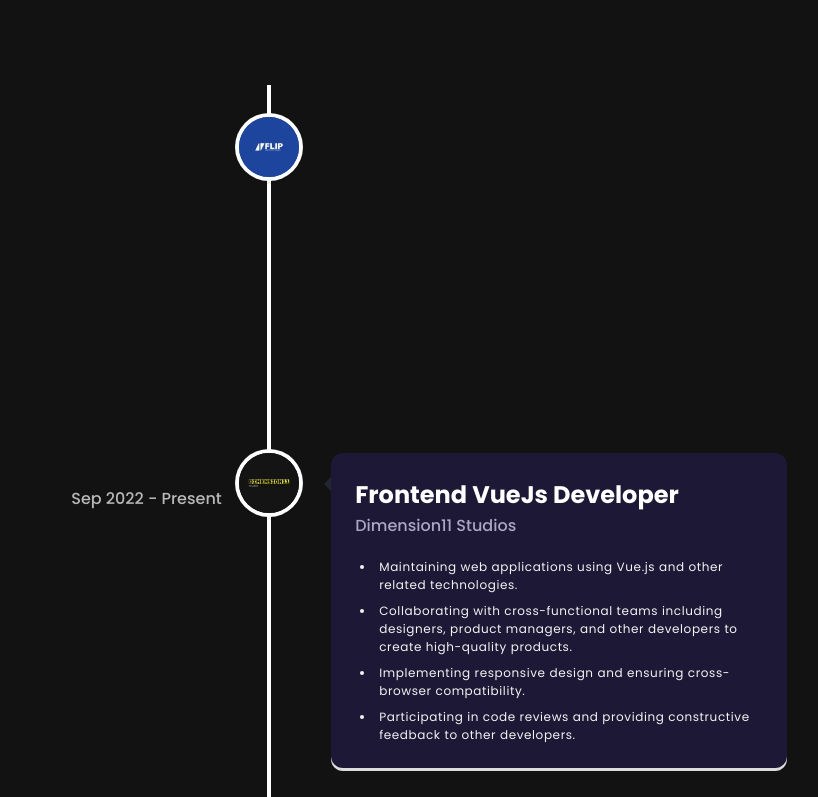
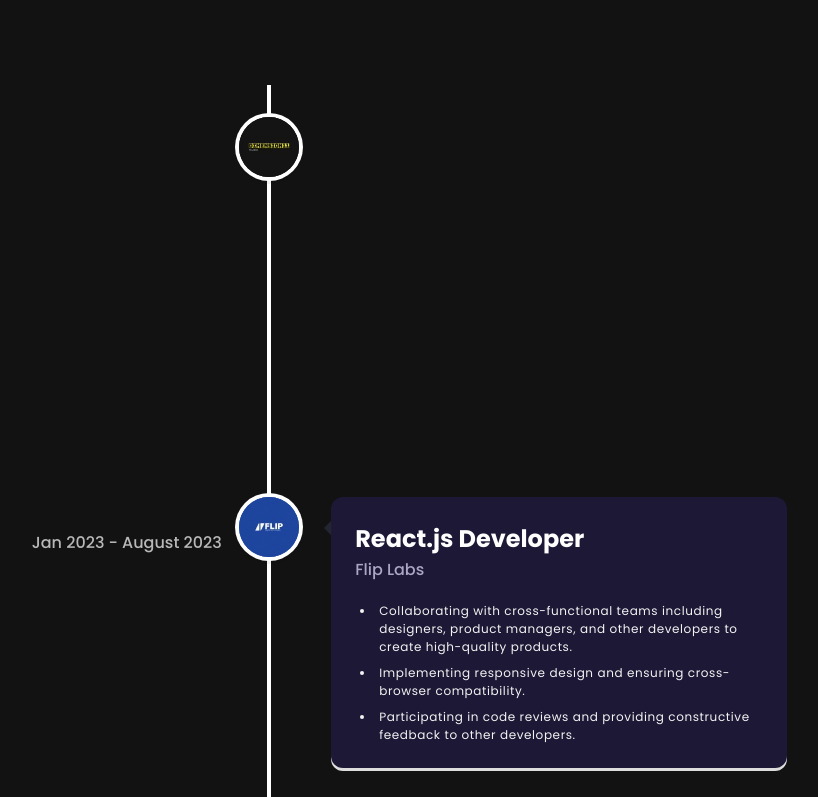
Before and after one commit to Dr-HaEgHo/Awogbuyi-timothy, a React (Vite) app: page /about in a window 1280 px wide. Shown: the part 903-1700 px from the top of the page, without its empty margins (371-1189 px from the left). Built offline with nearby package versions, Linux system fonts and the light colour scheme.

Commit message:
fixed experiences

```diff
--- a/src/assets/index.js
+++ b/src/assets/index.js
@@ -32,6 +32,7 @@
 
 import stars from './stars.svg'
 import grid from './grid.png'
+import next from './tech/nextJs.svg'
 
 import JAM from './JAM.png'
 import Flip from './flip.jpeg'
@@ -99,5 +100,6 @@
   astro,
   metaforeign,
   oldfolio,
-  astrolanding1
+  astrolanding1,
+  next
 };
--- a/src/constants/index.js
+++ b/src/constants/index.js
@@ -28,6 +28,7 @@
   JAM,
   bivest,
   astro,
+  next,
   astrolanding1,
   oldfoliothumb,
   oldfolio,
@@ -120,13 +121,13 @@
     name: "Node JS",
     icon: nodejs,
   },
-  // {
-  //   name: "MongoDB",
-  //   icon: mongodb,
-  // },
+  {
+    name: "Next JS",
+    icon: mongodb,
+  },
   {
     name: "Three JS",
-    icon: threejs,
+    icon: next,
   },
   {
     name: "git",
@@ -144,18 +145,6 @@
 
 const experiences = [
   {
-    title: "React.js Developer",
-    company_name: "Flip Labs",
-    icon: Flip,
-    iconBg: "#1e469e",
-    date: "March 2020 - April 2021",
-    points: [
-      "Collaborating with cross-functional teams including designers, product managers, and other developers to create high-quality products.",
-      "Implementing responsive design and ensuring cross-browser compatibility.",
-      "Participating in code reviews and providing constructive feedback to other developers.",
-    ],
-  },
-  {
     title: "Frontend VueJs Developer",
     company_name: "Dimension11 Studios",
     icon: dimension11,
@@ -163,6 +152,18 @@
     date: "Sep 2022 - Present",
     points: [
       "Maintaining web applications using Vue.js and other related technologies.",
+      "Collaborating with cross-functional teams including designers, product managers, and other developers to create high-quality products.",
+      "Implementing responsive design and ensuring cross-browser compatibility.",
+      "Participating in code reviews and providing constructive feedback to other developers.",
+    ],
+  },
+  {
+    title: "React.js Developer",
+    company_name: "Flip Labs",
+    icon: Flip,
+    iconBg: "#1e469e",
+    date: "Jan 2023 - August 2023",
+    points: [
       "Collaborating with cross-functional teams including designers, product managers, and other developers to create high-quality products.",
       "Implementing responsive design and ensuring cross-browser compatibility.",
       "Participating in code reviews and providing constructive feedback to other developers.",
@@ -247,7 +248,19 @@
         color: "blue-text-gradient",
       },
       {
-        name: "css",
+        name: "Tilt Js",
+        color: "pink-text-gradient",
+      },
+      {
+        name: "Three Js",
+        color: "pink-text-gradient",
+      },
+      {
+        name: "Framer Motion",
+        color: "pink-text-gradient",
+      },
+      {
+        name: "css animation",
         color: "pink-text-gradient",
       },
     ],
```
Also changed, not shown: src/assets/tech/logo.svg (added), src/assets/tech/nextJs.svg (added).
